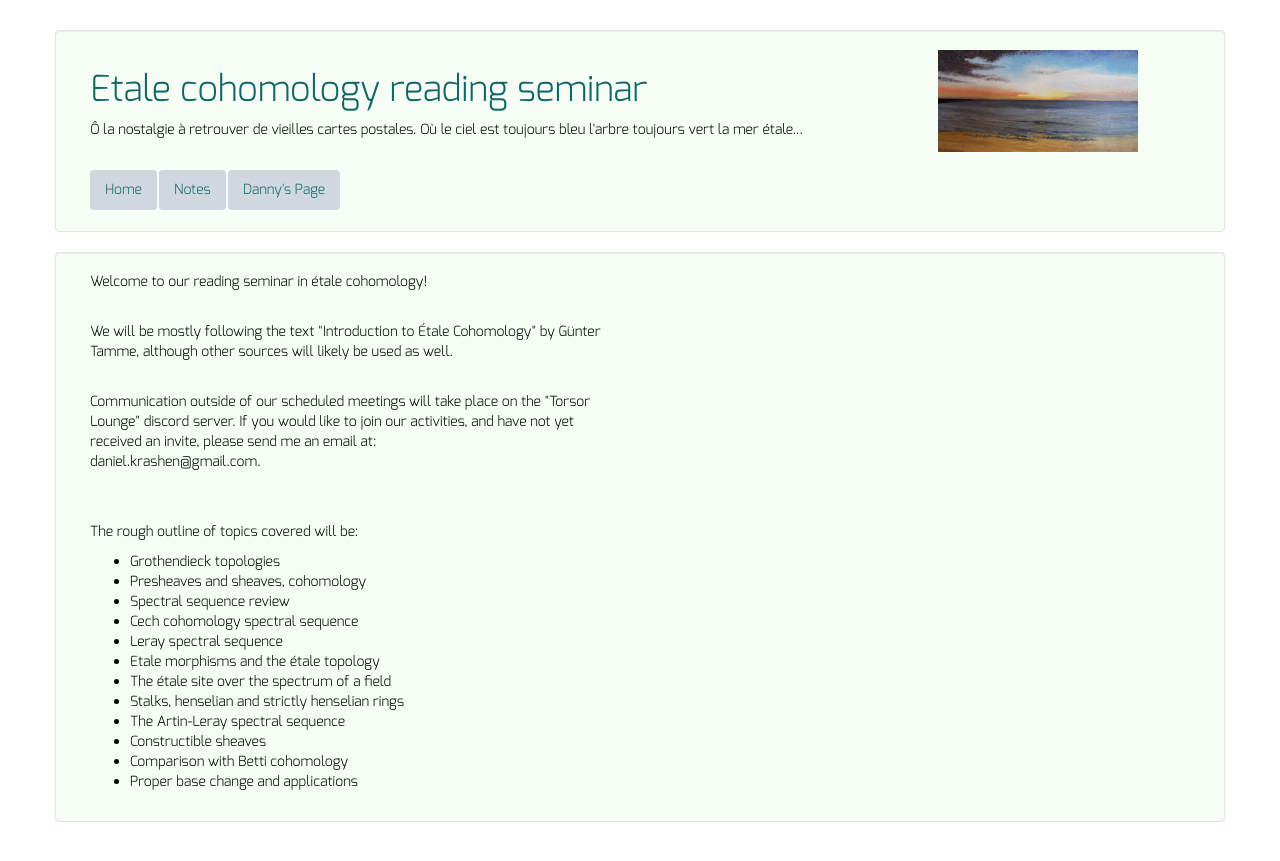
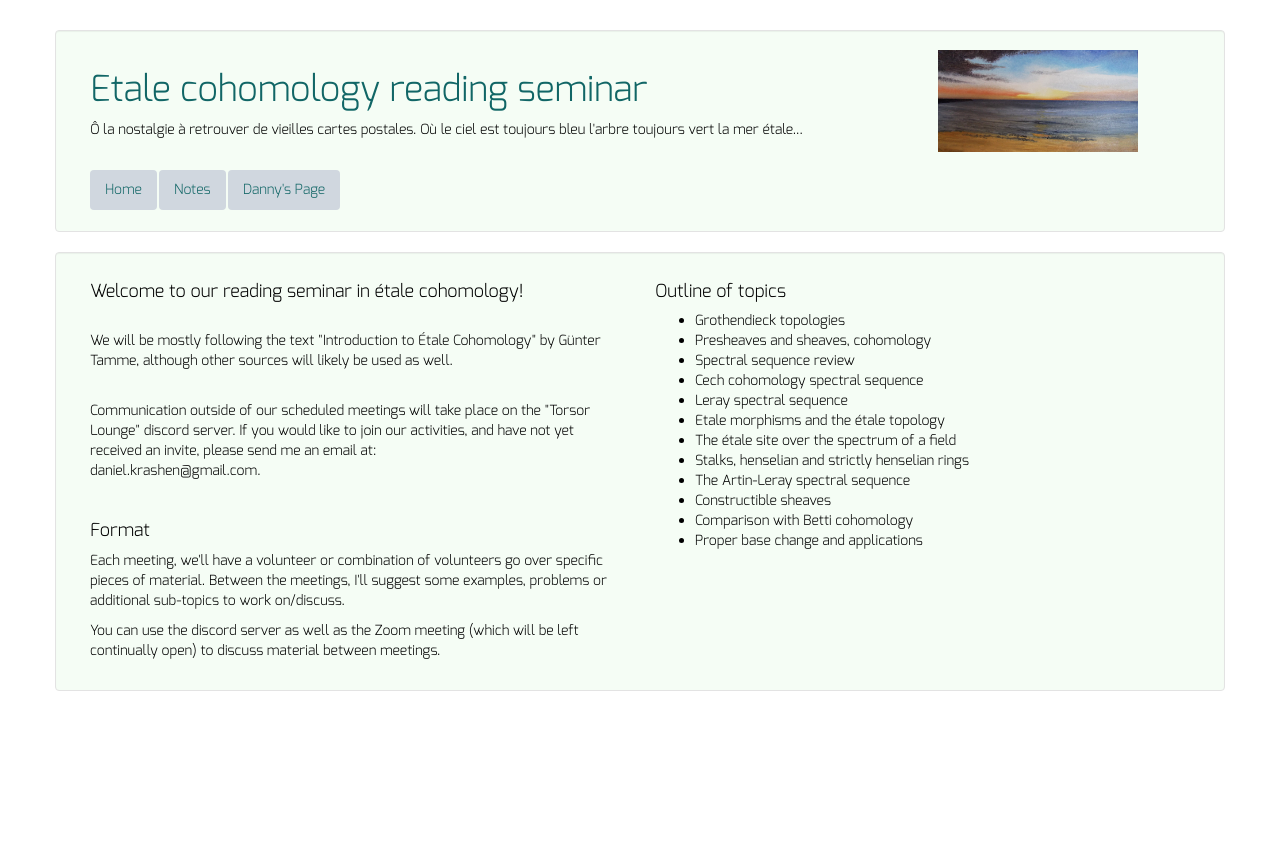
Before and after one commit to dkrashen/etale, a Jekyll site: the page built from index.html, in a window 1280 px wide. Shown: the top 861 px of the page. Built offline with Jekyll 4.4.1, drawn with Linux system fonts in a browser that asks for light colours.

Commit message:
add more info

```diff
--- a/index.html
+++ b/index.html
@@ -6,7 +6,7 @@ layout: default
 
 <div class="row well">
 <div class="col-md-6"> <!-- left -->
-  <p>Welcome to our reading seminar in étale cohomology!</p>
+  <h4>Welcome to our reading seminar in étale cohomology!</h4>
   <br />
   <p>We will be mostly following the text "Introduction to Étale Cohomology" by Günter Tamme, although other sources will likely be used as well.</p>
   <br />
@@ -16,8 +16,17 @@ layout: default
   <br />&#x64;&#x61;&#x6e;&#x69;&#x65;&#x6c;&#x2e;&#x6b;&#x72;&#x61;&#x73;&#x68;&#x65;&#x6e;&#x40;&#x67;&#x6d;&#x61;&#x69;&#x6c;&#x2e;&#x63;&#x6f;&#x6d;.
   </p>
   <br />
-  <br />
-  <p>The rough outline of topics covered will be:</p>
+  <h4> Format </h4>
+  <p>
+  Each meeting, we'll have a volunteer or combination of volunteers go over specific pieces of material. Between the meetings, I'll suggest some examples, problems or additional sub-topics to work on/discuss.
+</p>
+<p>
+You can use the discord server as well as the Zoom meeting (which will be left continually open) to discuss material between meetings.
+</p>
+</div> <!-- /left-->
+<div class="col-md-6"> <!-- left -->
+
+  <h4>Outline of topics</h4>
   <ul>
     <li>Grothendieck topologies</li>
     <li>Presheaves and sheaves, cohomology</li>
@@ -32,7 +41,6 @@ layout: default
     <li>Comparison with Betti cohomology</li>
     <li>Proper base change and applications</li>
   </ul>
-
-</div> <!-- /left-->
+</div>
 
 </div>
```
